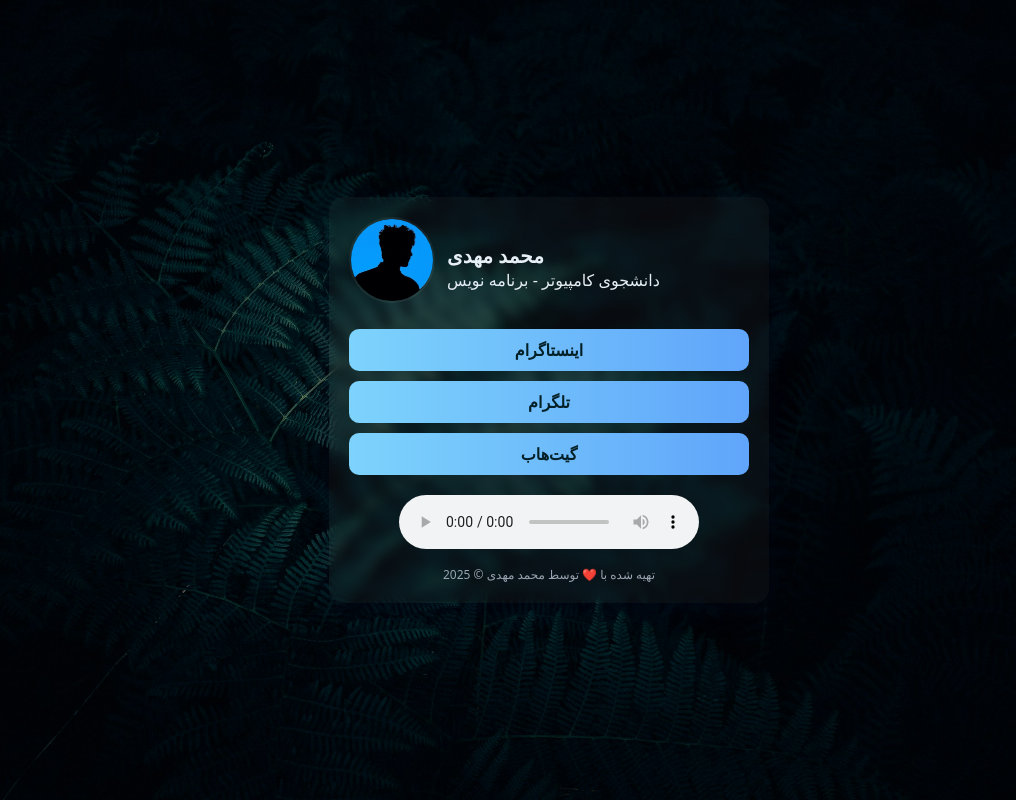
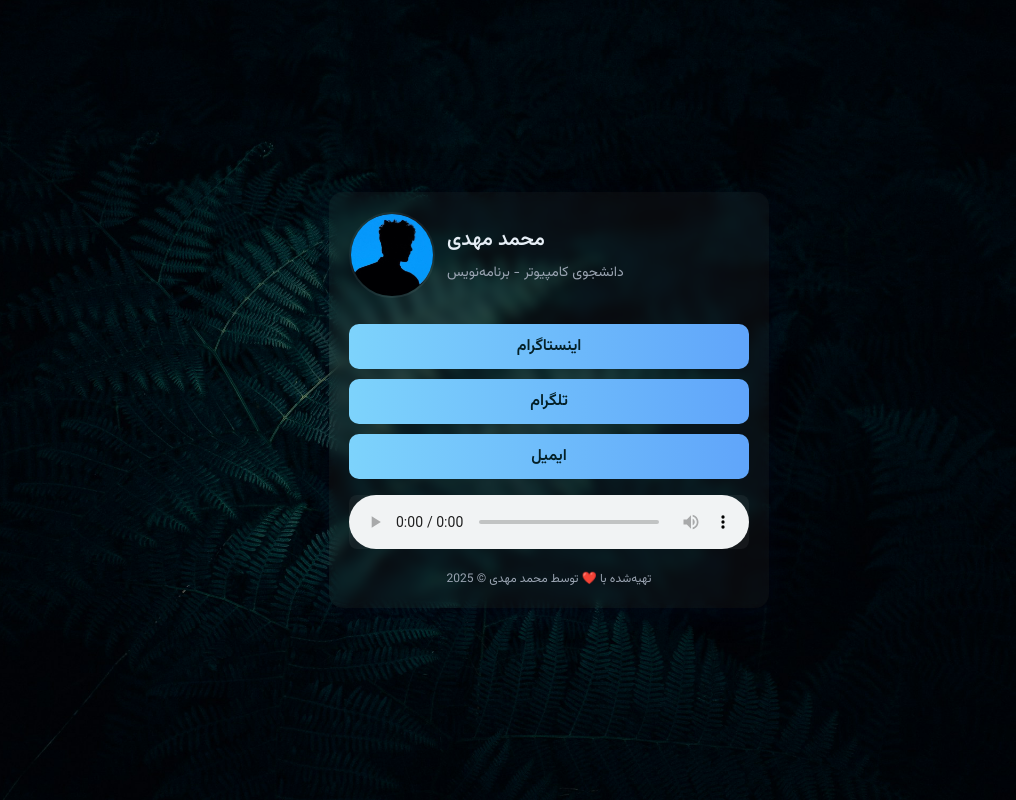
Before and after one commit to mhmdpng/mhmdpng.github.io, a plain HTML site: page index.html in a window 1280 px wide. Shown: the whole page, without its empty margins (91-1107 px from the left). Drawn offline with Linux system fonts and the light colour scheme.

Commit message:
Update index.html

```diff
--- a/index.html
+++ b/index.html
@@ -4,9 +4,27 @@
   <meta charset="utf-8" />
   <meta name="viewport" content="width=device-width,initial-scale=1" />
   <title>معرفی کوتاه من</title>
+  <meta name="description" content="صفحه معرفی کوتاه محمد مهدی، دانشجوی کامپیوتر و برنامه‌نویس.">
+  <link rel="icon" type="image/png" href="favicon.ico">
+  <link rel="apple-touch-icon" sizes="180x180" href="/apple-touch-icon.png">
+<link rel="icon" type="image/png" sizes="32x32" href="/favicon-32x32.png">
+<link rel="icon" type="image/png" sizes="16x16" href="/favicon-16x16.png">
+
+  <link href="https://fonts.googleapis.com/css2?family=Vazirmatn:wght@400;600&display=swap" rel="stylesheet">
+
   <style>
-    :root{--bg:#0f1724;--card:#0b1220;--accent:#7dd3fc;--muted:#9aa4b2}
-    *{box-sizing:border-box;font-family:system-ui,-apple-system,'Segoe UI',Roboto,'Helvetica Neue',Arial}
+    :root {
+      --bg: #0f1724;
+      --card: #0b1220;
+      --accent: #7dd3fc;
+      --muted: #9aa4b2;
+    }
+
+    * {
+      box-sizing: border-box;
+      font-family: 'Vazirmatn', sans-serif;
+    }
+
     body {
       margin: 0;
       background: url("bg.jpg") no-repeat center center fixed;
@@ -19,41 +37,109 @@
       padding: 24px;
     }
 
-    .card{width:100%;max-width:440px;background:rgba(255,255,255,0.03);border-radius:14px;padding:20px;backdrop-filter:blur(6px);box-shadow:0 6px 24px rgba(2,6,23,0.6)}
-    .avatar{width:86px;height:86px;border-radius:999px;overflow:hidden;margin-bottom:12px;border:2px solid rgba(255,255,255,0.06)}
-    .avatar img{width:100%;height:100%;object-fit:cover;display:block}
-    h1{margin:0;font-size:20px}
-    p.desc{margin:6px 0 14px;color:var(--muted);font-size:14px}
-    .links{display:flex;flex-direction:column;gap:10px}
-    .btn{display:block;text-decoration:none;padding:10px 12px;border-radius:10px;background:linear-gradient(90deg,var(--accent),#60a5fa);color:#042027;font-weight:600;text-align:center}
-    .small{font-size:12px;color:var(--muted);text-align:center;margin-top:12px}
+    .card {
+      width: 100%;
+      max-width: 440px;
+      background: rgba(255,255,255,0.03);
+      border-radius: 14px;
+      padding: 20px;
+      backdrop-filter: blur(6px);
+      box-shadow: 0 6px 24px rgba(2,6,23,0.6);
+    }
+
+    .avatar {
+      width: 86px;
+      height: 86px;
+      border-radius: 999px;
+      overflow: hidden;
+      margin-bottom: 12px;
+      border: 2px solid rgba(255,255,255,0.06);
+    }
+
+    .avatar img {
+      width: 100%;
+      height: 100%;
+      object-fit: cover;
+      display: block;
+    }
+
+    h1 {
+      margin: 0;
+      font-size: 20px;
+    }
+
+    .desc {
+      margin: 6px 0 14px;
+      color: var(--muted);
+      font-size: 14px;
+    }
+
+    .links {
+      display: flex;
+      flex-direction: column;
+      gap: 10px;
+    }
+
+    .btn {
+      display: block;
+      text-decoration: none;
+      padding: 10px 12px;
+      border-radius: 10px;
+      background: linear-gradient(90deg, var(--accent), #60a5fa);
+      color: #042027;
+      font-weight: 600;
+      text-align: center;
+      transition: 0.25s;
+    }
+
+    .btn:hover {
+      transform: scale(1.03);
+      filter: brightness(1.1);
+    }
+
+    audio {
+      width: 100%;
+      border-radius: 8px;
+      background: rgba(255,255,255,0.05);
+      margin-top: 16px;
+    }
+
+    .small {
+      font-size: 12px;
+      color: var(--muted);
+      text-align: center;
+      margin-top: 12px;
+    }
+
+    @media (max-width: 480px) {
+      .card { padding: 16px; }
+      h1 { font-size: 18px; }
+    }
   </style>
 </head>
 <body>
   <div class="card" role="main">
     <div style="display:flex;align-items:center;gap:12px">
-      <div class="avatar"><img src="me.jpg" alt="عکس من"></div>
+      <div class="avatar"><img src="me.jpg" alt="عکس محمد مهدی"></div>
       <div>
         <h1>محمد مهدی</h1>
-        <div class="desc">دانشجوی کامپیوتر - برنامه نویس</div>
+        <div class="desc">دانشجوی کامپیوتر - برنامه‌نویس</div>
       </div>
     </div>
 
     <div class="links" style="margin-top:14px">
-        <a class="btn" href="https://www.instagram.com/1383.03.17?igsh=aHU2bjBsdm5jd2hp">اینستاگرام</a>
+      <a class="btn" href="https://www.instagram.com/1383.03.17?igsh=aHU2bjBsdm5jd2hp" target="_blank" rel="noopener">اینستاگرام</a>
       <a class="btn" href="https://t.me/mhmd_png" target="_blank" rel="noopener">تلگرام</a>
-      <a class="btn" href="https://github.com/mhmdpng/mhmdpng.github.io" target="_blank" rel="noopener">گیت‌هاب</a>
+      <!-- دکمه ایمیل با Gmail Web -->
+      <a class="btn" href="https://mail.google.com/mail/?view=cm&fs=1&to=mhmd@example.com" target="_blank" rel="noopener">ایمیل</a>
     </div>
 
-    <div style="margin-top:20px; text-align:center">
     <audio controls>
       <source src="music.mp3" type="audio/mpeg">
       مرورگر شما از پخش موزیک پشتیبانی نمی‌کند.
     </audio>
-</div>
 
-
-    <div class="small">تهیه شده با ❤️ توسط محمد مهدی © 2025</div>
+    <div class="small">تهیه‌شده با ❤️ توسط محمد مهدی © 2025</div>
   </div>
 </body>
 </html>
```
Lines whose indentation alone changed are shown as unchanged.
